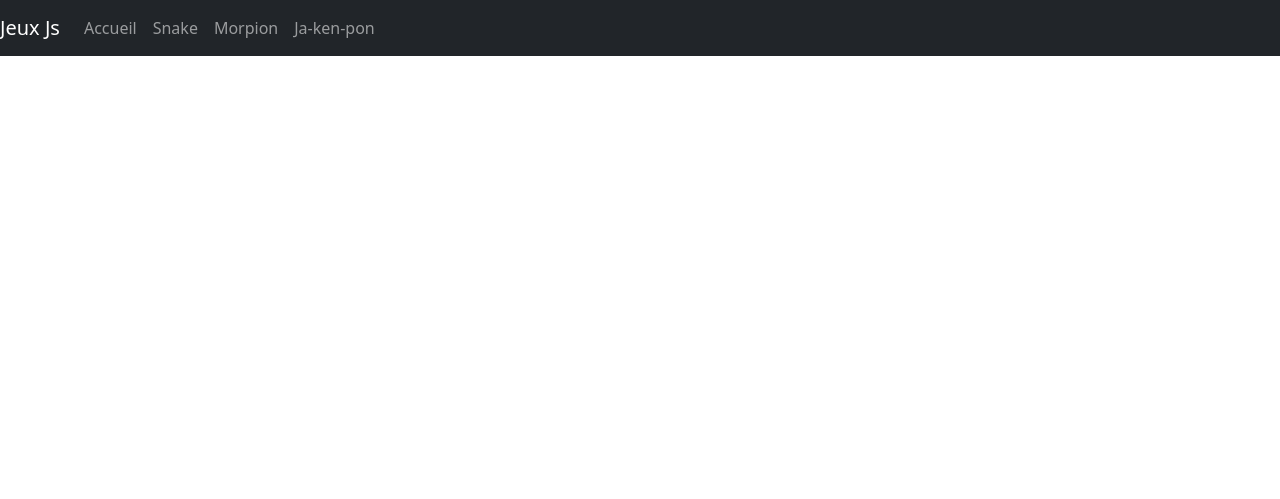
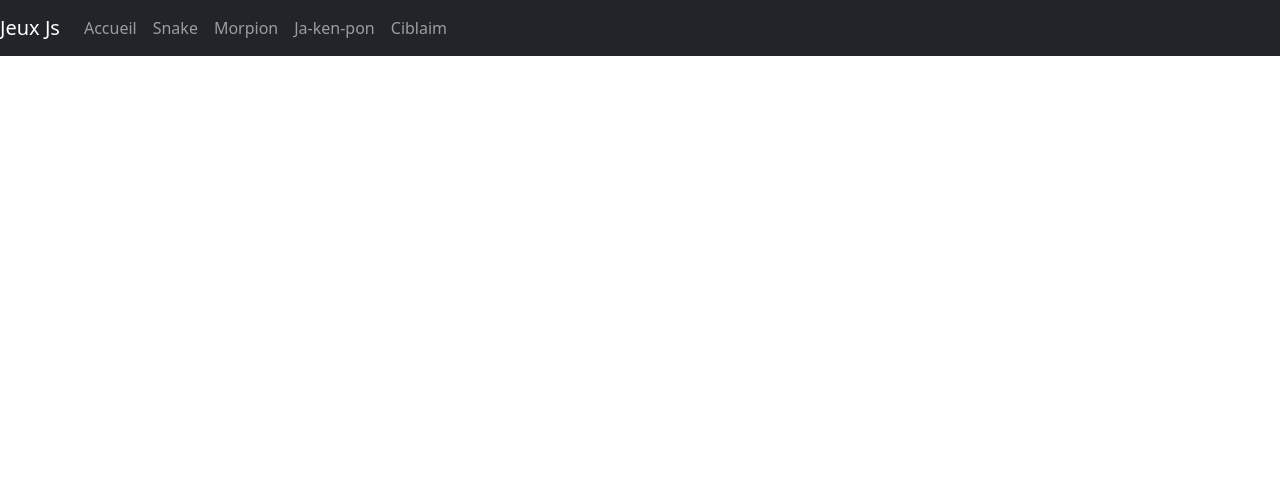
Before and after one commit to SjSlayde/jeux-js, a PHP site: page /snake.php in a window 1280 px wide. Shown: the top 499 px of the page. Run offline with PHP 8.4, Linux system fonts and the light colour scheme.

Commit message:
ciblaim finie

```diff
--- a/php/footer.php
+++ b/php/footer.php
@@ -3,7 +3,8 @@
 </footer>
 <script src="<?php if($_SERVER['REQUEST_URI']=='/php/morpion.php')echo '../js/morpion.js';
 else if($_SERVER['REQUEST_URI']=='/php/snake.php') echo '../js/snake.js';
-else if($_SERVER['REQUEST_URI']=='/php/pierre_papier_ciseaux.php')  echo '../js/pierre_papier_ciseaux.js'; ?>"></script>
+else if($_SERVER['REQUEST_URI']=='/php/pierre_papier_ciseaux.php')  echo '../js/pierre_papier_ciseaux.js';
+else if($_SERVER['REQUEST_URI']=='/php/ciblaim.php')  echo '../js/ciblaim.js'; ?>"></script>
 <script src="https://cdn.jsdelivr.net/npm/bootstrap@5.3.3/dist/js/bootstrap.bundle.min.js" integrity="sha384-YvpcrYf0tY3lHB60NNkmXc5s9fDVZLESaAA55NDzOxhy9GkcIdslK1eN7N6jIeHz" crossorigin="anonymous"></script>
 </body>
 </html>
--- a/php/header.php
+++ b/php/header.php
@@ -29,6 +29,9 @@
         <li class="nav-item">
             <a class="nav-link <?php if($_SERVER['REQUEST_URI']=='/php/pierre_papier_ciseaux.php')echo 'active';  ?>" href="pierre_papier_ciseaux.php">Ja-ken-pon</a>
         </li>
+        <li class="nav-item">
+          <a class="nav-link <?php if($_SERVER['REQUEST_URI']=='/php/ciblaim.php')echo 'active';  ?>" aria-current="page" href="ciblaim.php">Ciblaim</a>
+        </li>
       </ul>
     </div>
 </nav>
```
Also changed, not shown: php/ciblaim.php (added, +11 -0 lines).
